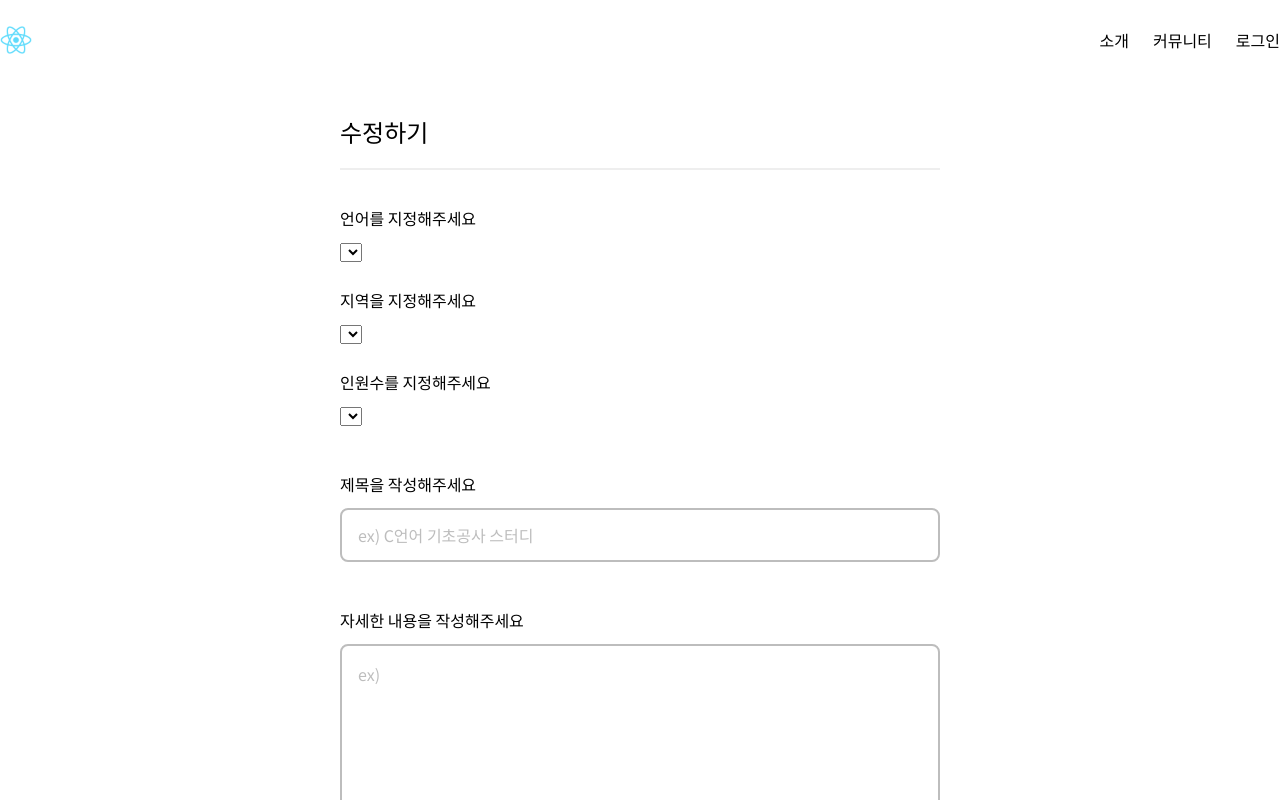
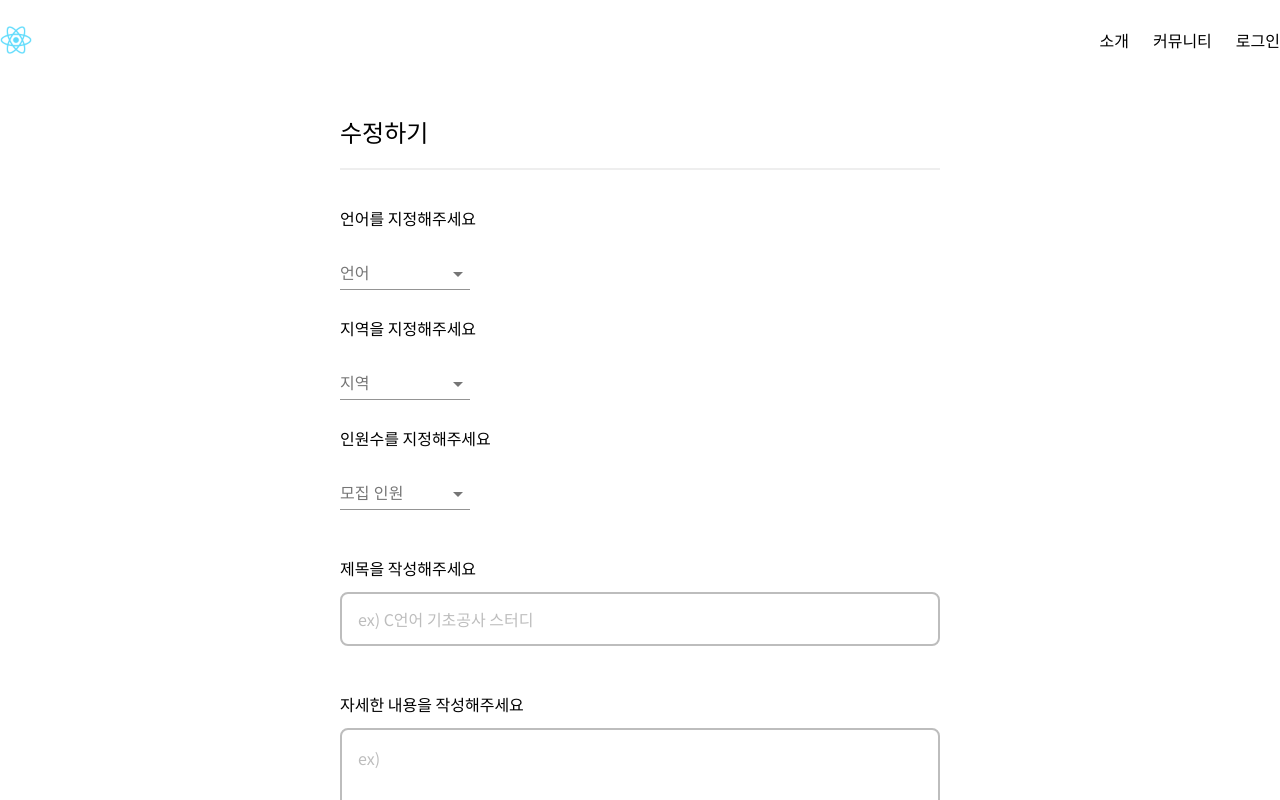
Before and after one commit to seokyoung-kim/crewtocol-client, a React (Create React App) app: page /edit/1 in a window 1280 px wide. Shown: the top 800 px of the page. Built offline with nearby package versions, Linux system fonts and the light colour scheme; no server answers.

Commit message:
수정 기능 추가

```diff
--- a/src/components/editForm/EditForm.jsx
+++ b/src/components/editForm/EditForm.jsx
@@ -3,6 +3,9 @@ import styled from 'styled-components';
 import TextareaAutosize from 'react-textarea-autosize';
 import Responsive from '../common/Responsive';
 import colors from '../../styles/colors';
+import SelectLang from '../selector/SelectLang';
+import SelectLocal from '../selector/SelectLocal';
+import SelectHeadCount from '../selector/SelectHeadCount';
 
 const Wrapper = styled(Responsive)`
   margin-top: 40px;
@@ -124,23 +127,62 @@ const SubmintButton = styled.button`
   }
 `;
 
-const FormItem = ({ title }) => {
+const LangForm = ({ title, language, setLanguage }) => {
   return (
     <FormItemWrapper>
       <ItemTitle>{title}</ItemTitle>
-      <Select type="select"> </Select>
+      <SelectLang language={language} setLanguage={setLanguage} />
     </FormItemWrapper>
   );
 };
 
-const EditForm = ({ titleInput, contentInput, onEdit }) => {
+const LocationForm = ({ title, location, setLocation }) => {
+  return (
+    <FormItemWrapper>
+      <ItemTitle>{title}</ItemTitle>
+      <SelectLocal location={location} setLocation={setLocation} />
+    </FormItemWrapper>
+  );
+};
+
+const HeadCountForm = ({ title, headCount, setHeadCount }) => {
+  return (
+    <FormItemWrapper>
+      <ItemTitle>{title}</ItemTitle>
+      <SelectHeadCount headCount={headCount} setHeadCount={setHeadCount} />
+    </FormItemWrapper>
+  );
+};
+
+const EditForm = ({
+  titleInput,
+  contentInput,
+  onEdit,
+  headCount,
+  language,
+  location,
+  setHeadCount,
+  setLanguage,
+  setLocation, }) => {
   return (
     <Wrapper>
       <Title>수정하기</Title>
       <StudyForm>
-        <FormItem title="언어를 지정해주세요" />
-        <FormItem title="지역을 지정해주세요" />
-        <FormItem title="인원수를 지정해주세요" />
+        <LangForm
+          title="언어를 지정해주세요"
+          language={language}
+          setLanguage={setLanguage}
+        />
+        <LocationForm
+          title="지역을 지정해주세요"
+          location={location}
+          setLocation={setLocation}
+        />
+        <HeadCountForm
+          title="인원수를 지정해주세요"
+          headCount={headCount}
+          setHeadCount={setHeadCount}
+        />
         <TitleForm>
           <div>제목을 작성해주세요</div>
           <input
--- a/src/containers/editForm/EditFormContainer.jsx
+++ b/src/containers/editForm/EditFormContainer.jsx
@@ -10,17 +10,24 @@ const EditFormContainer = () => {
 
   const { id } = useParams();
 
+  const [headCount, setHeadCount] = useState();
+  const [language, setLanguage] = useState();
+  const [location, setLocation] = useState();
+
   const history = useHistory();
   const titleInput = useInput('');
   const contentInput = useInput('');
 
-  const onEdit = (e) => {
-    axios.put(`http://localhost:8080/api/v1/study/${id}`, {
+  const onEdit = useCallback(async (e) => {
+    await axios.put(`http://localhost:8080/api/v1/study/${id}`, {
       title: titleInput.value,
-      content: contentInput.value
+      content: contentInput.value,
+      location: location,
+      language: language,
+      headCount: headCount,
     });
     history.push(`/detail/${id}`);
-  };
+  });
 
   const fetchData = useCallback(async () => {
     const { data } = await axios.get(`http://localhost:8080/api/v1/study/${id}`);
@@ -38,6 +45,9 @@ const EditFormContainer = () => {
 
     titleInput.setValue(title);
     contentInput.setValue(content);
+    setLocation(location);
+    setLanguage(language);
+    setHeadCount(headCount);
   }
   }, [data]);
 
@@ -47,6 +57,12 @@ const EditFormContainer = () => {
       contentInput={contentInput}
       onEdit={onEdit}
       data={data}
+      headCount={headCount}
+      language={language}
+      location={location}
+      setHeadCount={setHeadCount}
+      setLanguage={setLanguage}
+      setLocation={setLocation}
     />
   );
 };
```
